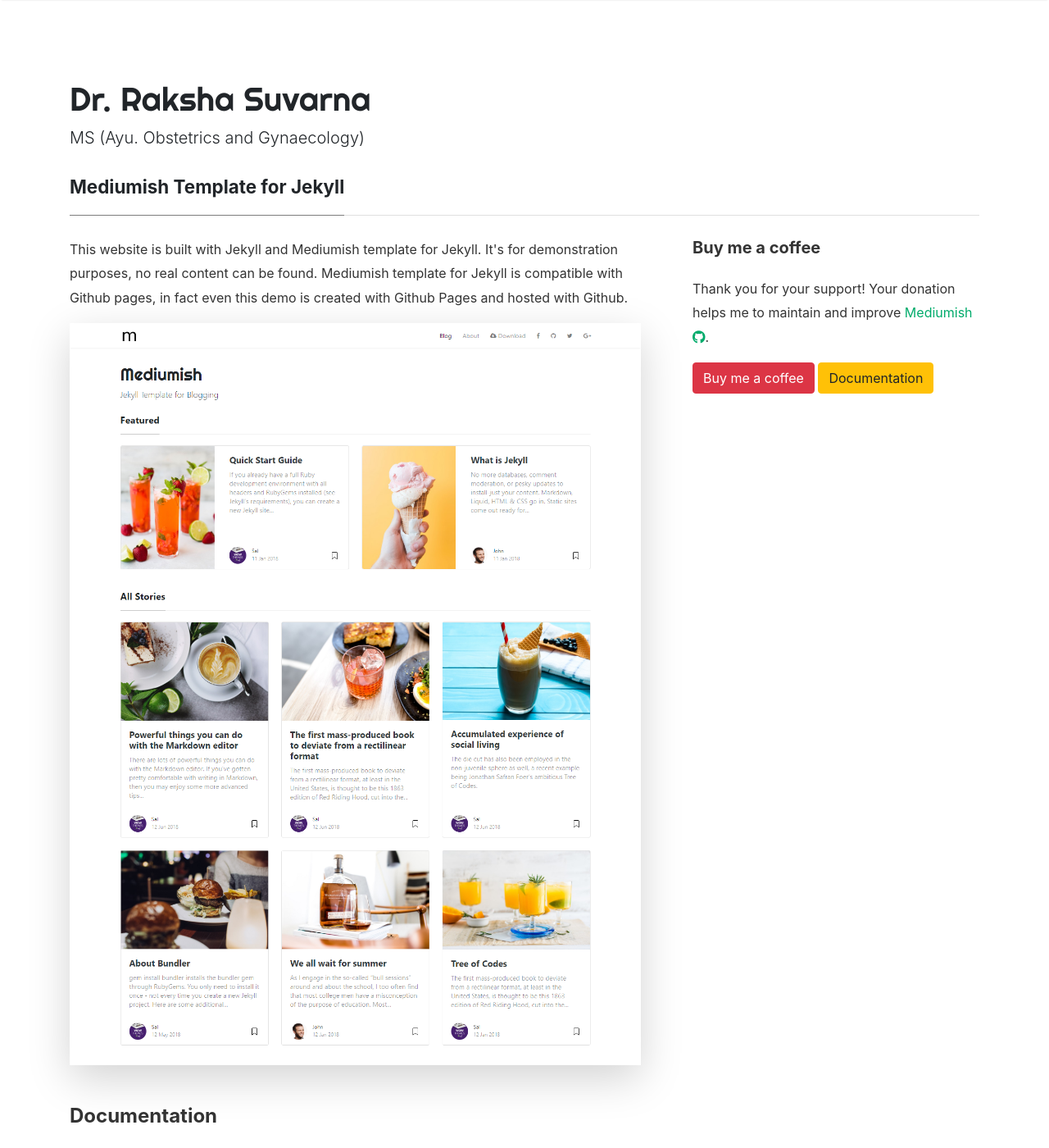
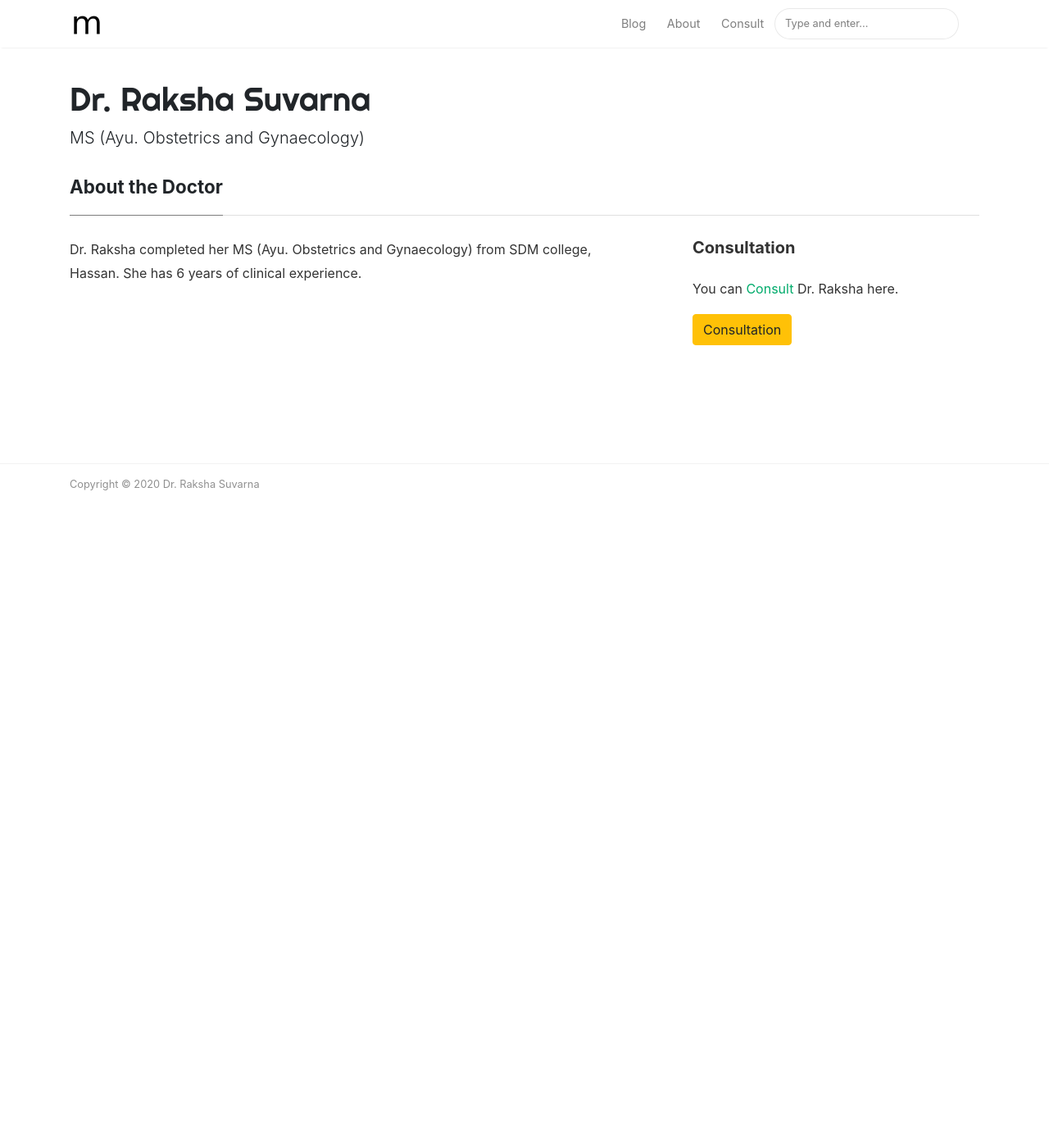
Before and after one commit to ayurdoc/ayurdoc.github.io, a Jekyll site: the page built from _pages/about.md, in a window 1280 px wide and 1400 px high. Shown: the whole window at 82% size. Built offline with Jekyll 4.4.1, drawn with Linux system fonts in a browser that asks for light colours; nearby versions of some CDN libraries; comment, search, counter and statistics services are not loaded; some of the changed text lies outside the part shown.

Commit message:
modify about page

```diff
--- a/_pages/about.md
+++ b/_pages/about.md
@@ -1,34 +1,25 @@
 ---
 layout: page
-title: Mediumish Template for Jekyll
+title: About the Doctor
 permalink: /about
-comments: true
+comments: false
 ---
 
 <div class="row justify-content-between">
 <div class="col-md-8 pr-5">
 
-<p>This website is built with Jekyll and Mediumish template for Jekyll. It's for demonstration purposes, no real content can be found. Mediumish template for Jekyll is compatible with Github pages, in fact even this demo is created with Github Pages and hosted with Github.</p>
-
-<p class="mb-5"><img class="shadow-lg" src="{{site.baseurl}}/assets/images/mediumish-jekyll-template.png" alt="jekyll template mediumish" /></p>
-<h4>Documentation</h4>
-
-<p>Please, read the docs <a href="https://bootstrapstarter.com/bootstrap-templates/template-mediumish-bootstrap-jekyll/">here</a>.</p>
-
-<h4>Questions or bug reports?</h4>
-
-<p>Head over to our <a href="https://github.com/wowthemesnet/mediumish-theme-jekyll">Github repository</a>!</p>
+<p>Dr. Raksha completed her MS (Ayu. Obstetrics and Gynaecology) from SDM college, Hassan. She has 6 years of clinical experience.</p>
 
 </div>
 
 <div class="col-md-4">
 
 <div class="sticky-top sticky-top-80">
-<h5>Buy me a coffee</h5>
+<h5>Consultation</h5>
 
-<p>Thank you for your support! Your donation helps me to maintain and improve <a target="_blank" href="https://github.com/wowthemesnet/mediumish-theme-jekyll">Mediumish <i class="fab fa-github"></i></a>.</p>
+<p>You can <a target="_blank" href="/about">Consult</a> Dr. Raksha here.</p>
 
-<a target="_blank" href="https://www.wowthemes.net/donate/" class="btn btn-danger">Buy me a coffee</a> <a target="_blank" href="https://bootstrapstarter.com/bootstrap-templates/template-mediumish-bootstrap-jekyll/" class="btn btn-warning">Documentation</a>
+<a target="_blank" href="https://bootstrapstarter.com/bootstrap-templates/template-mediumish-bootstrap-jekyll/" class="btn btn-warning">Consultation</a>
 
 </div>
 </div>
```
